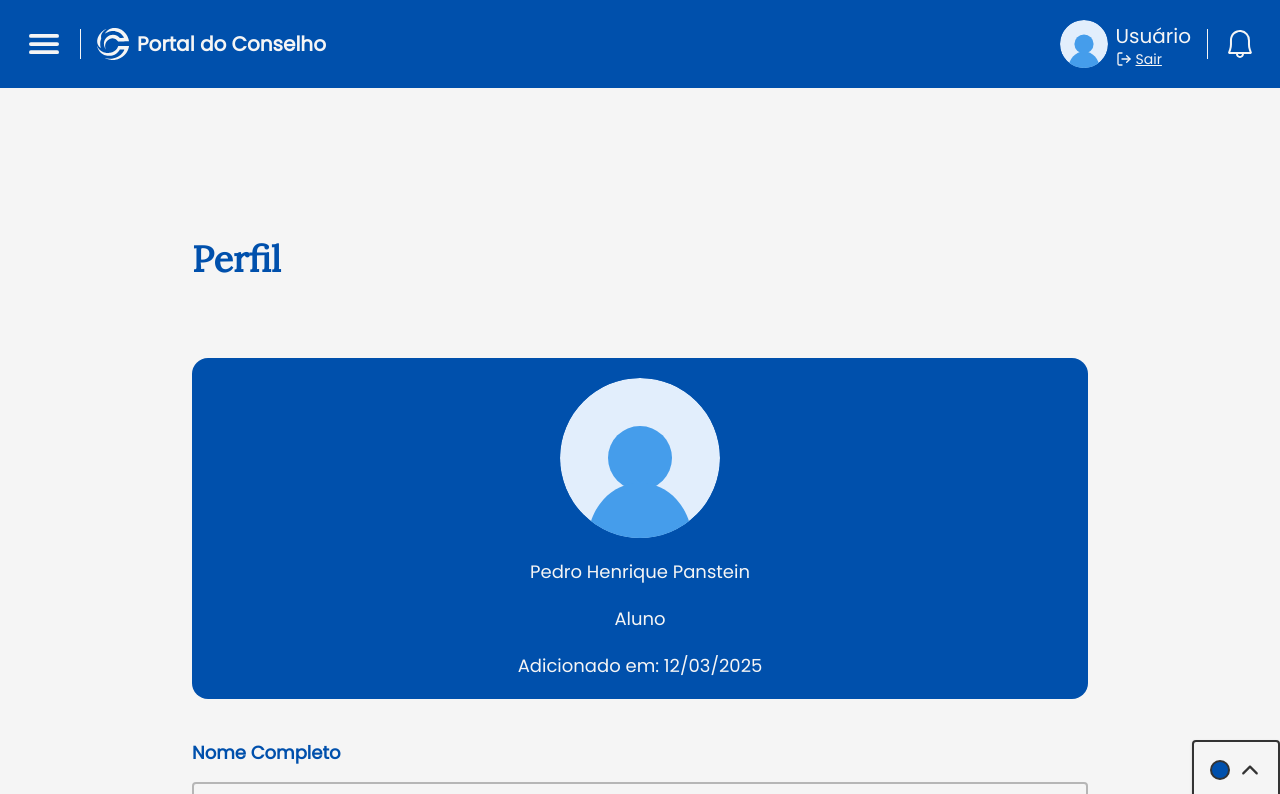
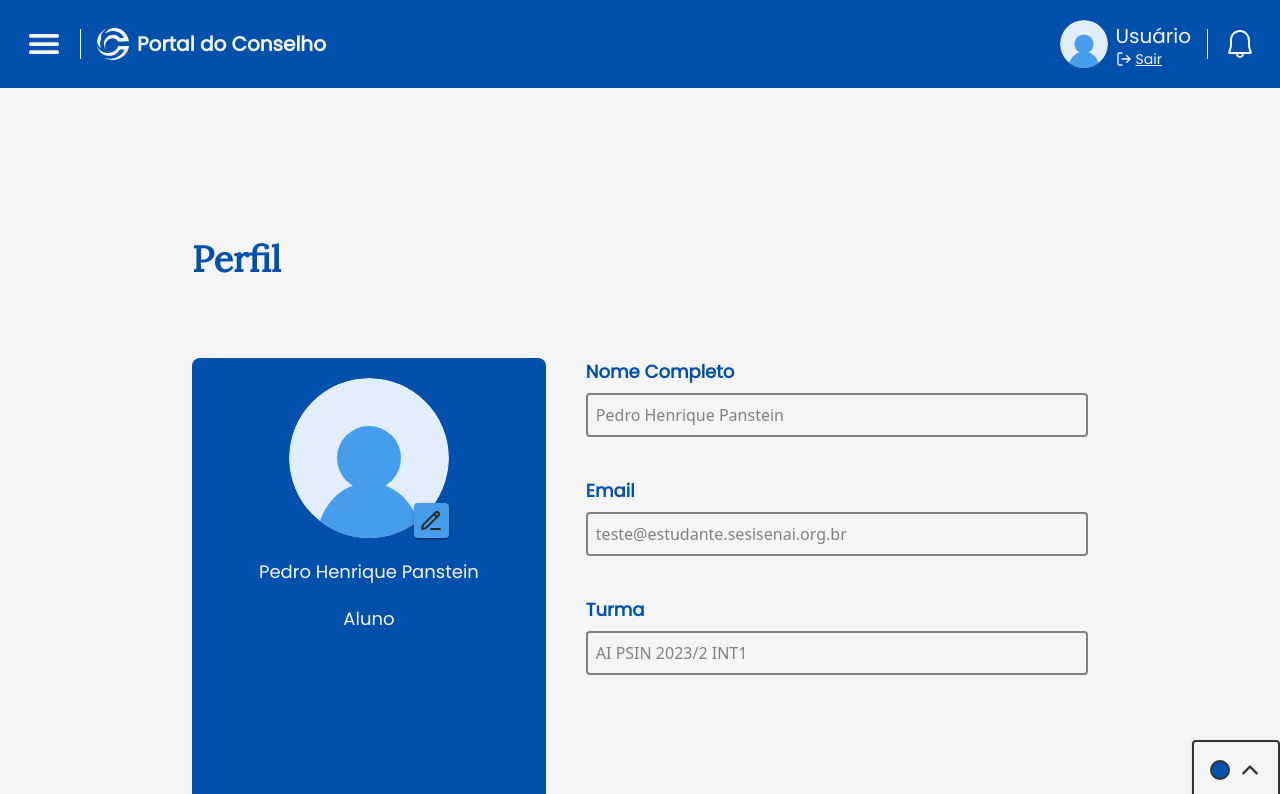
Before and after one commit to Hivqs79/Portal_do_Conselho, a Next.js app in the folder front/app/: page /profile in a window 1280 px wide. Shown: the top 794 px of the page. Built offline with nearby package versions, Linux system fonts and the light colour scheme.

Commit message:
:sparckles: feat: New copy functionality implemented, and snack bar added

```diff
--- a/front/app/app/profile/page.tsx
+++ b/front/app/app/profile/page.tsx
@@ -1,45 +1,95 @@
 "use client";
+import Icon from "@/components/Icon";
+import UploadImageModal from "@/components/Modals/UploadImageModal";
 import Title from "@/components/Title";
 import Photo from "@/components/profile/Photo";
 import OpacityHex from "@/hooks/OpacityHex";
 import { useThemeContext } from "@/hooks/useTheme";
-import { Box, TextField, Typography, styled } from "@mui/material";
-
-// MuiOutlinedInput: {
-//     styleOverrides: {
-//       root: {
-//         "&:hover:not(.Mui-focused) .MuiOutlinedInput-notchedOutline": {
-//           borderColor: colorByMode,
-//           borderWidth: "2px",
-//           color: this.getContrastThemeColor(),
-//         },
-//         "&.Mui-focused .MuiOutlinedInput-notchedOutline": {
-//           borderColor: colorByMode,
-//           borderWidth: "2px",
-//           boxShadow: "2px 2px 4px 1px" + colorByMode + "77",
-//         },
-//         color: this.getContrastThemeColor(),
-//       },
-//       notchedOutline: {
-//         borderColor: colorByMode,
-//         borderWidth: "2px",
-//       },
-//     },
-//   },
+import { Box, Button, IconButton, Snackbar, Typography } from "@mui/material";
+import { useState, useEffect } from "react";
+import { IoClose } from "react-icons/io5";
+import { LuPencilLine } from "react-icons/lu";
 
 export default function Profile() {
-  const { primaryColor, whiteColor, colorByModeSecondary, constrastColor } =
-    useThemeContext();
+  const {
+    primaryColor,
+    whiteColor,
+    colorByModeSecondary,
+    constrastColor,
+    textBlackolor,
+    redDanger,
+  } = useThemeContext();
+
+  const [isStudent, setRole] = useState(true);
+  const [isModalOpen, setIsModalOpen] = useState(false);
+  const [isSnackbarOpen, setIsSnackbarOpen] = useState(false);
+
+  const openModal = () => {
+    setIsModalOpen(true);
+  };
+
+  const closeModal = () => {
+    setIsModalOpen(false);
+  };
+
+  useEffect(() => {
+    if (isModalOpen) {
+      document.body.classList.add("overflow-hidden");
+    } else {
+      document.body.classList.remove("overflow-hidden");
+    }
+
+    return () => {
+      document.body.classList.remove("overflow-hidden");
+    };
+  }, [isModalOpen]);
+
+  const openSnackbar = () => {
+    setIsSnackbarOpen(true);
+  };
+
+  const closeSnackbar = () => {
+    setIsSnackbarOpen(false);
+  };
+
+  const handleCopy = (value: string) => {
+    navigator.clipboard
+      .writeText(value)
+      .then(() => {
+        openSnackbar();
+      })
+      .catch((err) => {
+        console.error("Erro ao copiar texto:", err);
+      });
+  };
 
   return (
-    <Box>
+    <Box className={`${isModalOpen && "overflow-hidden"}`}>
       <Title textHighlight="Perfil" />
+      <Box className="md:flex md:flex-nowrap gap-10">
         <Box
           style={{ backgroundColor: primaryColor }}
-        className="flex h-ful flex-col items-center justify-between rounded-big gap-5 p-5"
+          className="flex h-ful flex-col items-center justify-between rounded-normal gap-5 p-5 md:w-[600px] md:h-[600px]"
         >
           <span className="flex flex-col justify-center items-center gap-5">
+            <span className="relative">
               <Photo rounded={true} classname="h-40 w-40" />
+              <span className="absolute right-0 bottom-0">
+                <Button
+                  variant="contained"
+                  color="secondary"
+                  className="!min-w-0 !border-2"
+                  sx={{ width: 35, height: 35, padding: 0 }}
+                  onClick={openModal}
+                >
+                  <Icon
+                    IconPassed={LuPencilLine}
+                    color={textBlackolor}
+                    className="text-[1.5rem]"
+                  />
+                </Button>
+              </span>
+            </span>
             <Typography
               className="text-center"
               variant="lg_text_regular"
@@ -63,32 +113,83 @@ export default function Profile() {
             Adicionado em: 12/03/2025
           </Typography>
         </Box>
-      <Box className="mt-10">
-        <span className="w-full flex flex-col justify-center items-start gap-4">
+        <Box className="mt-10 flex flex-col gap-10 md:mt-0 md:justify-start md:items-center w-full">
+          <span className="w-full flex flex-col justify-center items-start gap-2">
             <Typography color={colorByModeSecondary} variant="lg_text_bold">
               Nome Completo
             </Typography>
-
-          <TextField
-            id="outlined-search"
-            aria-readonly
-            disabled
-            sx={{ width: "100%" }}
-            value={"Pedro Henrique Panstein"}
-            type="text"
-            color="primary"
-          />
             <input
               style={{
                 color: OpacityHex(constrastColor, 0.6),
                 borderColor: OpacityHex(constrastColor, 0.6),
               }}
-            disabled
+              readOnly
               value={"Pedro Henrique Panstein"}
-            className="outline-none border-2 rounded-normal p-2"
+              className="bg-transparent outline-none border-2 rounded-small p-2 w-full cursor-copy"
+              onClick={() => handleCopy("Pedro Henrique Panstein")}
             />
           </span>
+          <span className="w-full flex flex-col justify-center items-start gap-2">
+            <Typography color={colorByModeSecondary} variant="lg_text_bold">
+              Email
+            </Typography>
+            <input
+              style={{
+                color: OpacityHex(constrastColor, 0.6),
+                borderColor: OpacityHex(constrastColor, 0.6),
+              }}
+              readOnly
+              value={"teste@estudante.sesisenai.org.br"}
+              className="bg-transparent outline-none border-2 rounded-small p-2 w-full cursor-copy"
+              onClick={() => handleCopy("teste@estudante.sesisenai.org.br")}
+            />
+          </span>
+          {isStudent && (
+            <span className="w-full flex flex-col justify-center items-start gap-2">
+              <Typography color={colorByModeSecondary} variant="lg_text_bold">
+                Turma
+              </Typography>
+              <input
+                style={{
+                  color: OpacityHex(constrastColor, 0.6),
+                  borderColor: OpacityHex(constrastColor, 0.6),
+                }}
+                value={"AI PSIN 2023/2 INT1"}
+                readOnly
+                className="bg-transparent outline-none border-2 rounded-small p-2 w-full cursor-copy"
+                onClick={() => handleCopy("AI PSIN 2023/2 INT1")}
+              />
+            </span>
+          )}
         </Box>
+      </Box>
+
+      {isSnackbarOpen && (
+        <Snackbar
+          open={isSnackbarOpen}
+          autoHideDuration={3000}
+          onClose={closeSnackbar}
+          message="Texto copiado para a área de transferência!"
+          anchorOrigin={{ vertical: "bottom", horizontal: "left" }}
+          sx={{
+            "& .MuiSnackbarContent-root": {
+              backgroundColor: primaryColor,
+              color: whiteColor,
+            },
+          }}
+          action={
+            <IconButton
+              size="small"
+              aria-label="close"
+              color="inherit"
+              onClick={closeSnackbar}
+            >
+              <Icon IconPassed={IoClose} color={redDanger} />
+            </IconButton>
+          }
+        />
+      )}
+      {isModalOpen && <UploadImageModal onClose={closeModal} />}
     </Box>
   );
 }
```
Lines whose indentation alone changed are shown as unchanged.
